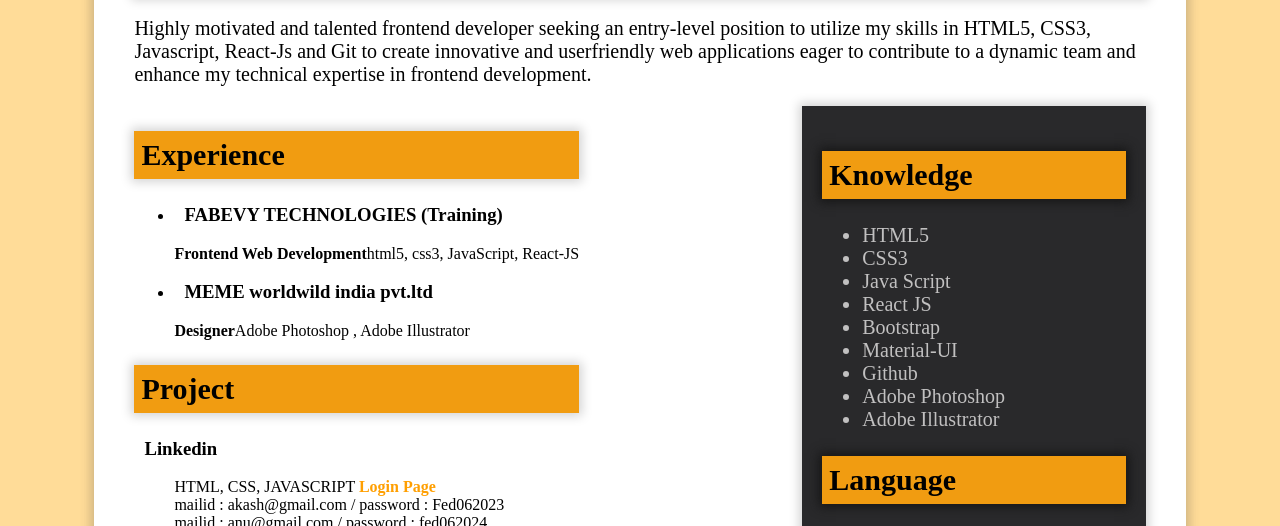
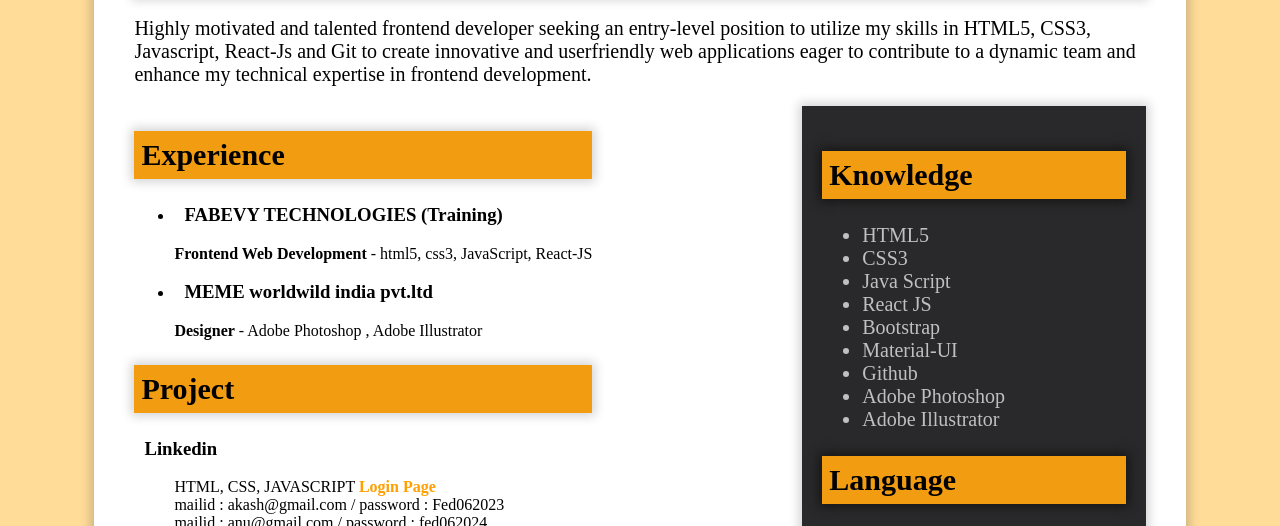
Before and after one commit to DhanushSith/Resume2023, a plain HTML site: page index.html in a window 1280 px wide. Shown: the part 267-793 px from the top of the page. Drawn offline with Linux system fonts and the light colour scheme.

Commit message:
Update index.html

```diff
--- a/index.html
+++ b/index.html
@@ -29,9 +29,9 @@
 				<!-- </div> -->
 				<ul>
 					<li><h3>FABEVY TECHNOLOGIES (Training)</h3>
-					<b>Frontend Web Development</b>html5, css3, JavaScript, React-JS</li>
+					<b>Frontend Web Development</b> - html5, css3, JavaScript, React-JS</li>
 					<li><h3>MEME worldwild india pvt.ltd</h3>
-					<b>Designer</b>Adobe Photoshop , Adobe Illustrator</li>
+					<b>Designer</b> - Adobe Photoshop , Adobe Illustrator</li>
 				</ul>
 			</div>
 
```
